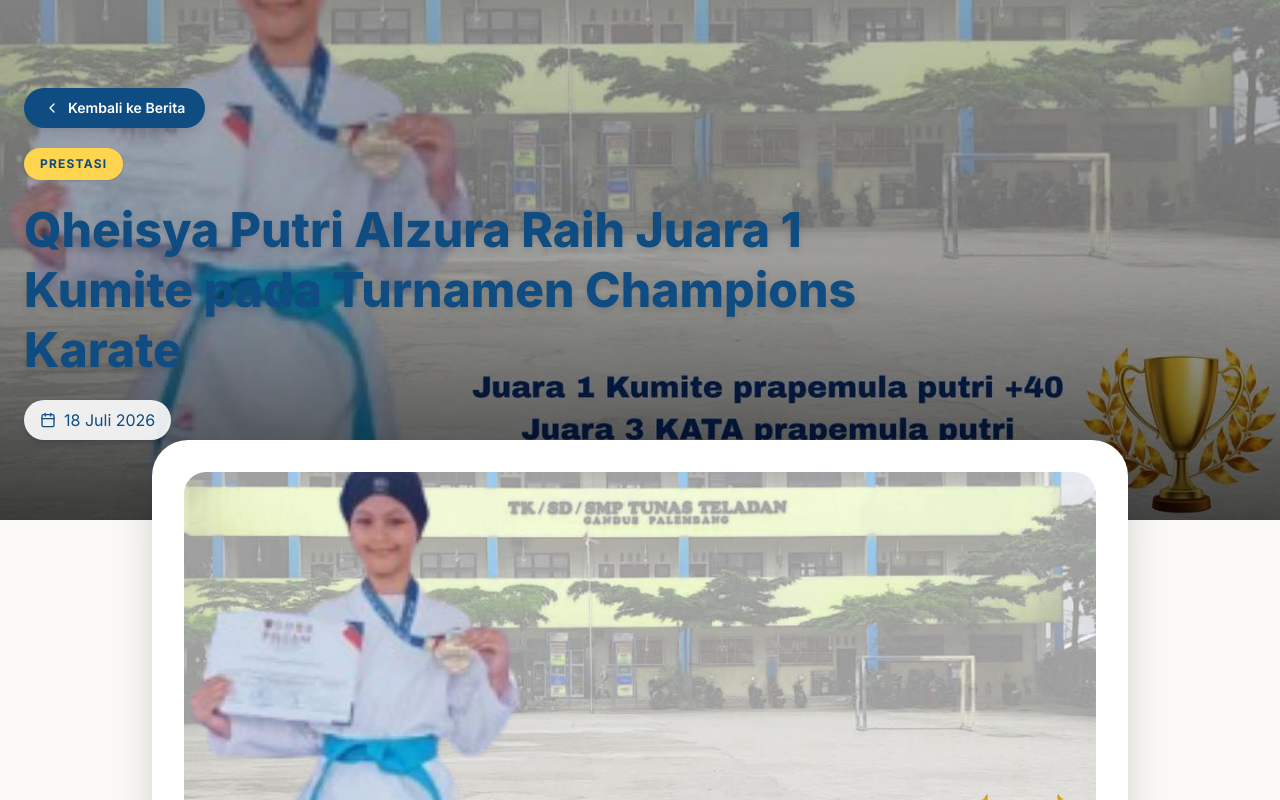
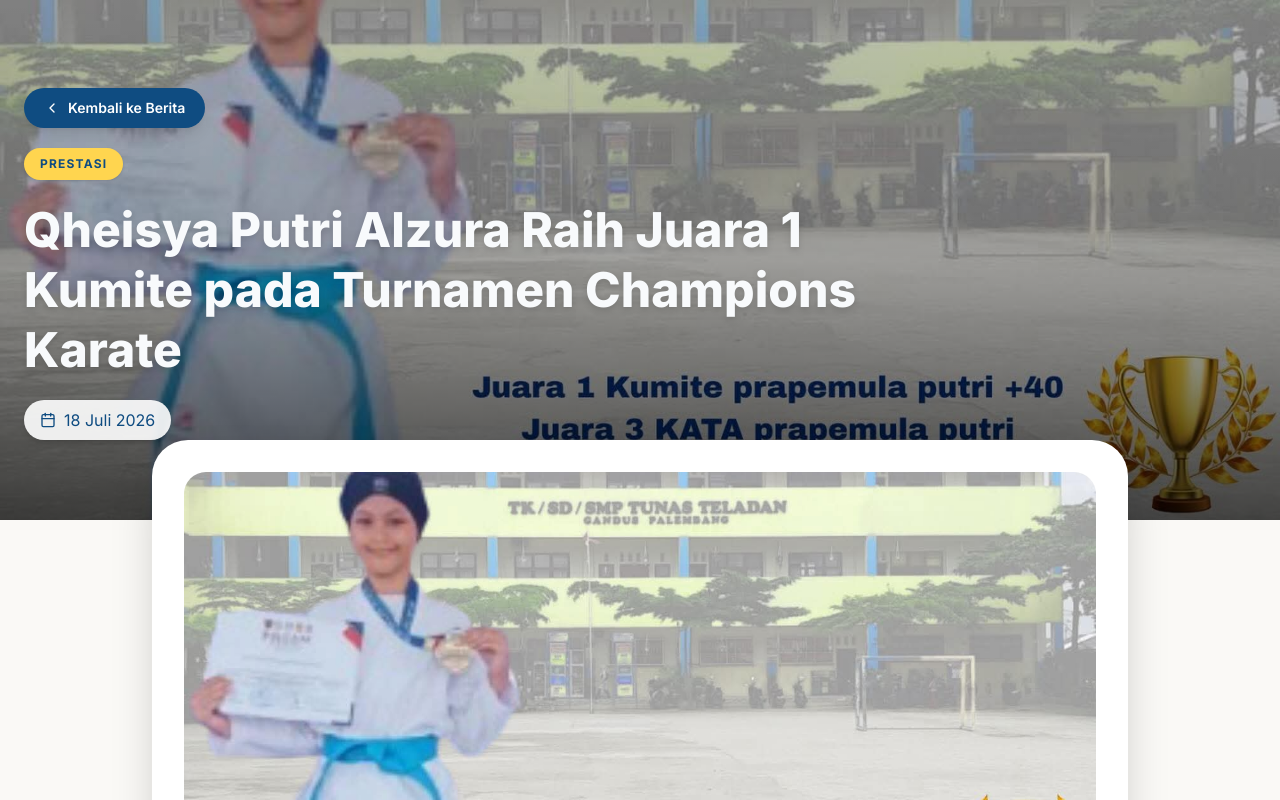
Before and after one commit to Galangxyz/website-tunas-teladan, a Next.js app: page /berita/qheisya-juara-karate in a window 1280 px wide. Shown: the top 800 px of the page. Built offline with nearby package versions, Linux system fonts and the light colour scheme.

Commit message:
new 17 juli build putih text berita

```diff
--- a/app/(main)/berita/[slug]/page.tsx
+++ b/app/(main)/berita/[slug]/page.tsx
@@ -127,7 +127,7 @@ export default async function NewsDetail({ params }: Props) {
               {article.category}
             </span>
 
-            <h1 className="max-w-4xl text-4xl md:text-5xl font-extrabold leading-tight text-[#0F4C81] drop-shadow-md">
+            <h1 className="max-w-4xl text-4xl md:text-5xl font-extrabold leading-tight text-[#F8FAFC] drop-shadow-md">
               {article.title}
             </h1>
 
```
